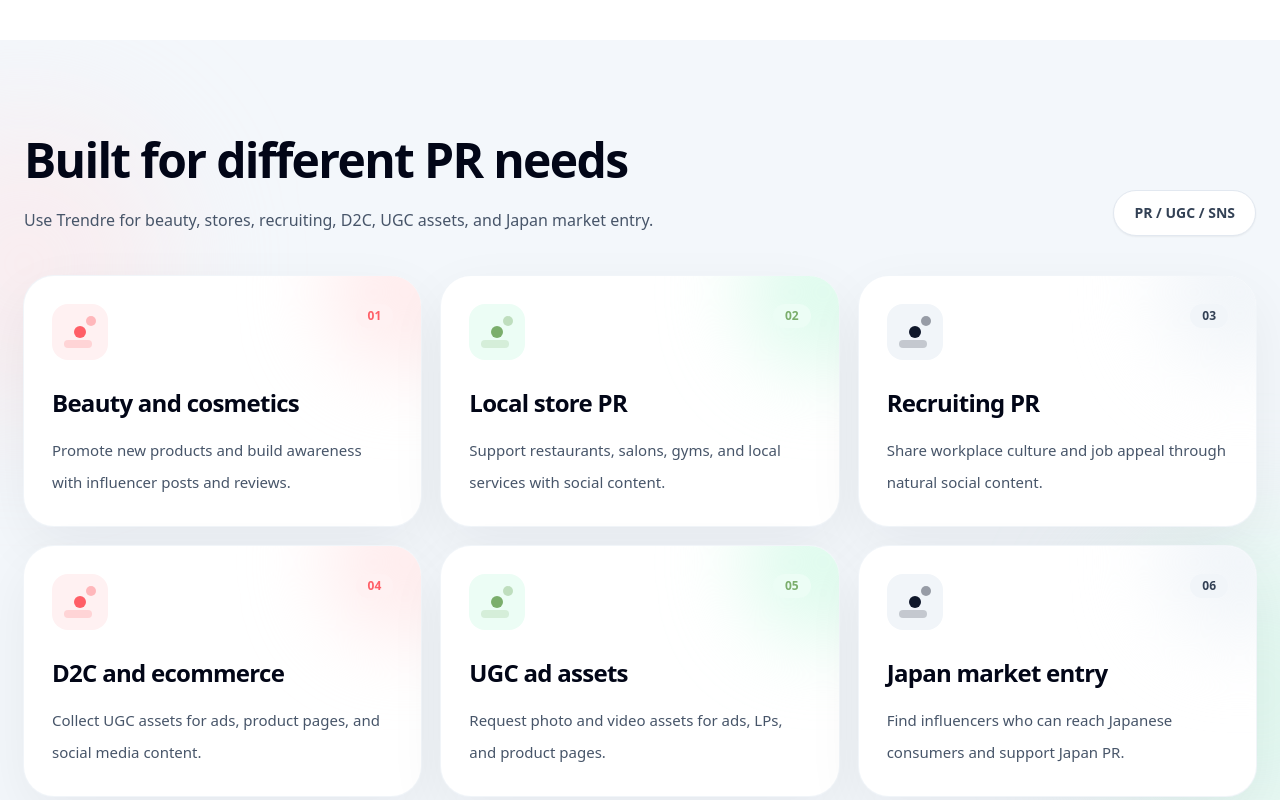
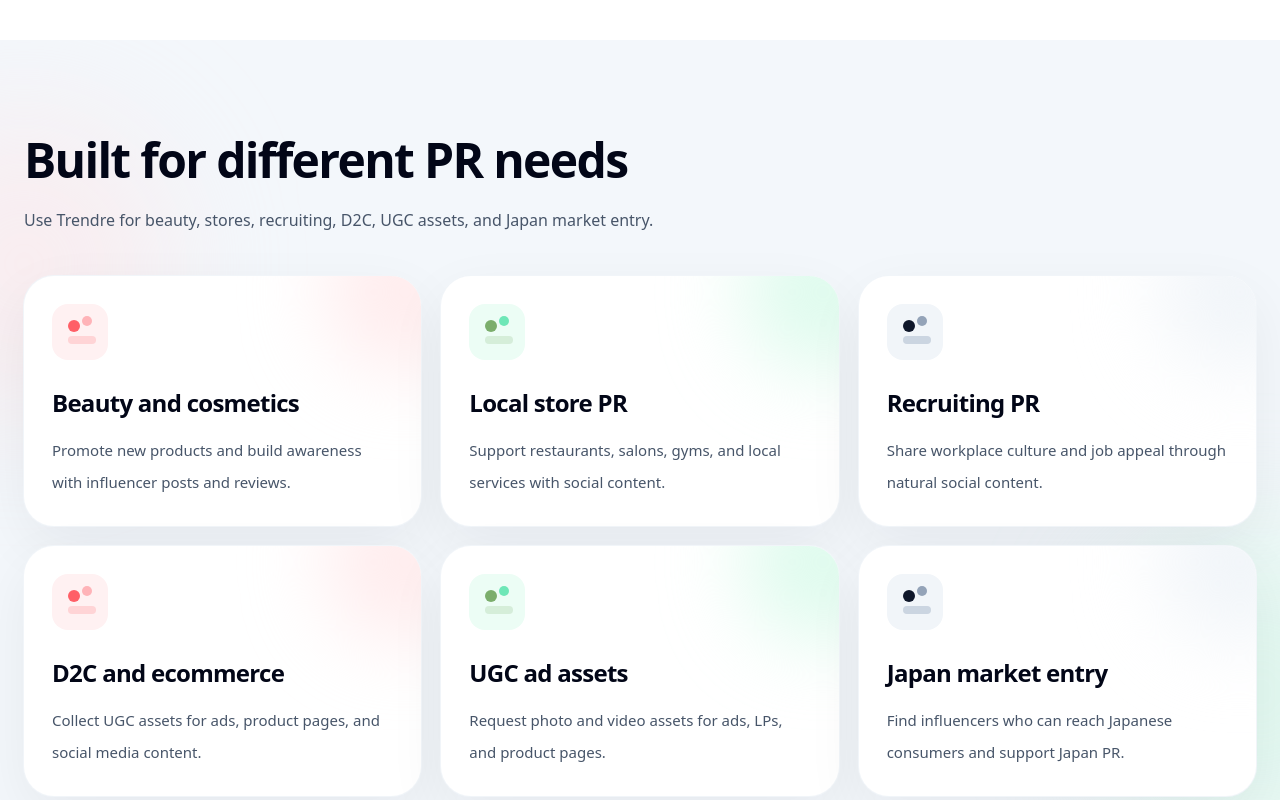
Before and after one commit to Annalisa0625/pearpop-clone, a Next.js app: page /home in a window 1280 px wide. Shown: the part 2920-3720 px from the top of the page. Built offline with nearby package versions, Linux system fonts and the light colour scheme.

Commit message:
Remove use case badges and polish cards

```diff
--- a/app/home/page.tsx
+++ b/app/home/page.tsx
@@ -20,7 +20,6 @@
 };
 
 type UseCaseCardProps = {
-  number: string;
   title: string;
   body: string;
   accent: "rose" | "emerald" | "slate";
@@ -65,27 +64,27 @@
   },
 };
 
-const useCaseAccentClasses = {
+const useCaseClasses = {
   rose: {
-    bg: "bg-rose-50",
-    text: "text-[#ff5f67]",
-    dot: "bg-[#ff5f67]",
-    glow: "bg-rose-100/70",
-    soft: "bg-rose-50/70",
+    cardGlow: "bg-rose-100/70",
+    iconBg: "bg-rose-50",
+    main: "bg-[#ff5f67]",
+    sub: "bg-[#ffb3b8]",
+    line: "bg-[#ff5f67]/20",
   },
   emerald: {
-    bg: "bg-emerald-50",
-    text: "text-[#7bae6c]",
-    dot: "bg-[#7bae6c]",
-    glow: "bg-emerald-100/70",
-    soft: "bg-emerald-50/70",
+    cardGlow: "bg-emerald-100/70",
+    iconBg: "bg-emerald-50",
+    main: "bg-[#7bae6c]",
+    sub: "bg-emerald-300",
+    line: "bg-[#7bae6c]/20",
   },
   slate: {
-    bg: "bg-slate-100",
-    text: "text-slate-700",
-    dot: "bg-slate-900",
-    glow: "bg-slate-100",
-    soft: "bg-slate-50",
+    cardGlow: "bg-slate-100",
+    iconBg: "bg-slate-100",
+    main: "bg-slate-900",
+    sub: "bg-slate-400",
+    line: "bg-slate-300",
   },
 };
 
@@ -156,47 +155,31 @@
 }
 
 function UseCaseMark({ accent }: { accent: UseCaseCardProps["accent"] }) {
-  const classes = useCaseAccentClasses[accent];
+  const classes = useCaseClasses[accent];
 
   return (
     <div
-      className={`relative flex h-14 w-14 shrink-0 items-center justify-center rounded-2xl ${classes.bg}`}
+      className={`relative flex h-14 w-14 shrink-0 items-center justify-center rounded-2xl ${classes.iconBg}`}
     >
-      <span className={`h-3 w-3 rounded-full ${classes.dot}`} />
-      <span
-        className={`absolute right-3 top-3 h-2.5 w-2.5 rounded-full ${classes.dot} opacity-40`}
-      />
-      <span
-        className={`absolute bottom-3 left-3 h-2 w-7 rounded-full ${classes.dot} opacity-20`}
-      />
+      <span className={`absolute left-4 top-4 h-3 w-3 rounded-full ${classes.main}`} />
+      <span className={`absolute right-4 top-3 h-2.5 w-2.5 rounded-full ${classes.sub}`} />
+      <span className={`absolute bottom-4 left-4 h-2 w-7 rounded-full ${classes.line}`} />
     </div>
   );
 }
 
-function UseCaseCard({ number, title, body, accent }: UseCaseCardProps) {
-  const classes = useCaseAccentClasses[accent];
+function UseCaseCard({ title, body, accent }: UseCaseCardProps) {
+  const classes = useCaseClasses[accent];
 
   return (
-    <article className="group relative min-h-[210px] overflow-hidden rounded-[30px] bg-white p-7 shadow-[0_20px_60px_rgba(15,23,42,0.06)] ring-1 ring-slate-100 transition duration-300 hover:-translate-y-1 hover:shadow-[0_28px_80px_rgba(15,23,42,0.1)]">
+    <article className="group relative min-h-[240px] overflow-hidden rounded-[30px] bg-white p-7 shadow-[0_20px_60px_rgba(15,23,42,0.06)] ring-1 ring-slate-100 transition duration-300 hover:-translate-y-1 hover:shadow-[0_28px_80px_rgba(15,23,42,0.1)]">
       <div
-        className={`absolute -right-16 -top-16 h-40 w-40 rounded-full ${classes.glow} blur-2xl transition duration-300 group-hover:scale-110`}
+        className={`absolute -right-16 -top-16 h-40 w-40 rounded-full ${classes.cardGlow} blur-2xl transition duration-300 group-hover:scale-110`}
       />
-      <div
-        className={`absolute bottom-0 left-0 h-20 w-full ${classes.soft} opacity-0 transition duration-300 group-hover:opacity-100`}
-      />
-
-      <div className="relative flex items-start justify-between gap-5">
+      <div className="relative">
         <UseCaseMark accent={accent} />
 
-        <div
-          className={`rounded-full ${classes.bg} px-3 py-1 text-xs font-black ${classes.text}`}
-        >
-          {number}
-        </div>
-      </div>
-
-      <div className="relative mt-7">
-        <h3 className="text-2xl font-black leading-tight tracking-[-0.03em] text-slate-950">
+        <h3 className="mt-7 text-2xl font-black leading-tight tracking-[-0.03em] text-slate-950">
           {title}
         </h3>
 
@@ -331,9 +314,6 @@
           howBody:
             "DMで個別交渉するのではなく、検索から納品確認までをオンラインで完結できます。",
           howCta: "インフルエンサーを探す",
-          howMini1: "SNSを確認",
-          howMini2: "価格を比較",
-          howMini3: "納品まで管理",
           step1Title: "探す",
           step1Body:
             "SNS、カテゴリ、価格、フォロワー帯などから、商品や店舗に合うインフルエンサーを検索します。",
@@ -423,9 +403,6 @@
           howBody:
             "Move from discovery to delivery without managing everything through DMs.",
           howCta: "Search Influencers",
-          howMini1: "Check SNS",
-          howMini2: "Compare pricing",
-          howMini3: "Manage delivery",
           step1Title: "Search",
           step1Body:
             "Find influencers by platform, category, price, follower range, and audience fit.",
@@ -504,7 +481,7 @@
     },
   ];
 
-  const flowSteps = [
+  const flowSteps: FlowStepProps[] = [
     { number: "1", title: copy.step1Title, body: copy.step1Body },
     { number: "2", title: copy.step2Title, body: copy.step2Body },
     { number: "3", title: copy.step3Title, body: copy.step3Body },
@@ -514,37 +491,31 @@
 
   const useCases: UseCaseCardProps[] = [
     {
-      number: "01",
       title: copy.useCase1Title,
       body: copy.useCase1Body,
       accent: "rose",
     },
     {
-      number: "02",
       title: copy.useCase2Title,
       body: copy.useCase2Body,
       accent: "emerald",
     },
     {
-      number: "03",
       title: copy.useCase3Title,
       body: copy.useCase3Body,
       accent: "slate",
     },
     {
-      number: "04",
       title: copy.useCase4Title,
       body: copy.useCase4Body,
       accent: "rose",
     },
     {
-      number: "05",
       title: copy.useCase5Title,
       body: copy.useCase5Body,
       accent: "emerald",
     },
     {
-      number: "06",
       title: copy.useCase6Title,
       body: copy.useCase6Body,
       accent: "slate",
@@ -654,8 +625,7 @@
                   </p>
 
                   <div className="mt-8 grid max-w-xl gap-3 sm:grid-cols-3">
-                    {[copy.howMini1, copy.howMini2, copy.howMini3].map(
-                      (item) => (
+                    {[copy.mini1, copy.mini2, copy.mini3].map((item) => (
                       <div
                         key={item}
                         className="rounded-2xl border border-slate-200 bg-white px-4 py-3 text-xs font-black text-slate-700 shadow-sm"
@@ -663,8 +633,7 @@
                         <span className="mr-2 text-[#7bae6c]">●</span>
                         {item}
                       </div>
-                      )
-                    )}
+                    ))}
                   </div>
 
                   <Link
@@ -695,25 +664,19 @@
           <div className="absolute bottom-10 right-[-140px] h-80 w-80 rounded-full bg-emerald-100/50 blur-3xl" />
 
           <div className="relative mx-auto max-w-7xl">
-            <div className="flex flex-col gap-6 lg:flex-row lg:items-end lg:justify-between">
-              <div>
-                <h2 className="max-w-3xl text-3xl font-black leading-tight tracking-[-0.035em] text-slate-950 md:text-5xl">
+            <div className="max-w-3xl">
+              <h2 className="text-3xl font-black leading-tight tracking-[-0.035em] text-slate-950 md:text-5xl">
                 {copy.useCaseTitle}
               </h2>
 
-                <p className="mt-5 max-w-3xl text-base font-medium leading-8 text-slate-600">
+              <p className="mt-5 text-base font-medium leading-8 text-slate-600">
                 {copy.useCaseBody}
               </p>
             </div>
 
-              <div className="hidden rounded-full border border-slate-200 bg-white px-5 py-3 text-sm font-black text-slate-700 shadow-sm lg:inline-flex">
-                PR / UGC / SNS
-              </div>
-            </div>
-
             <div className="mt-10 grid gap-5 md:grid-cols-2 lg:grid-cols-3">
               {useCases.map((item) => (
-                <UseCaseCard key={item.number} {...item} />
+                <UseCaseCard key={item.title} {...item} />
               ))}
             </div>
           </div>
```
Lines whose indentation alone changed are shown as unchanged.
